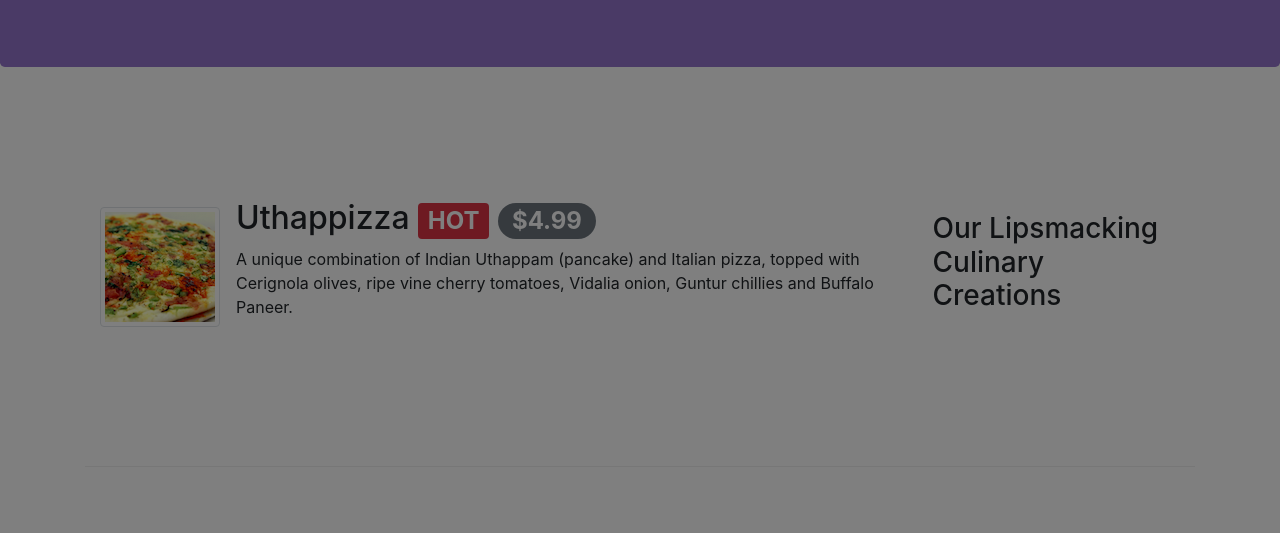
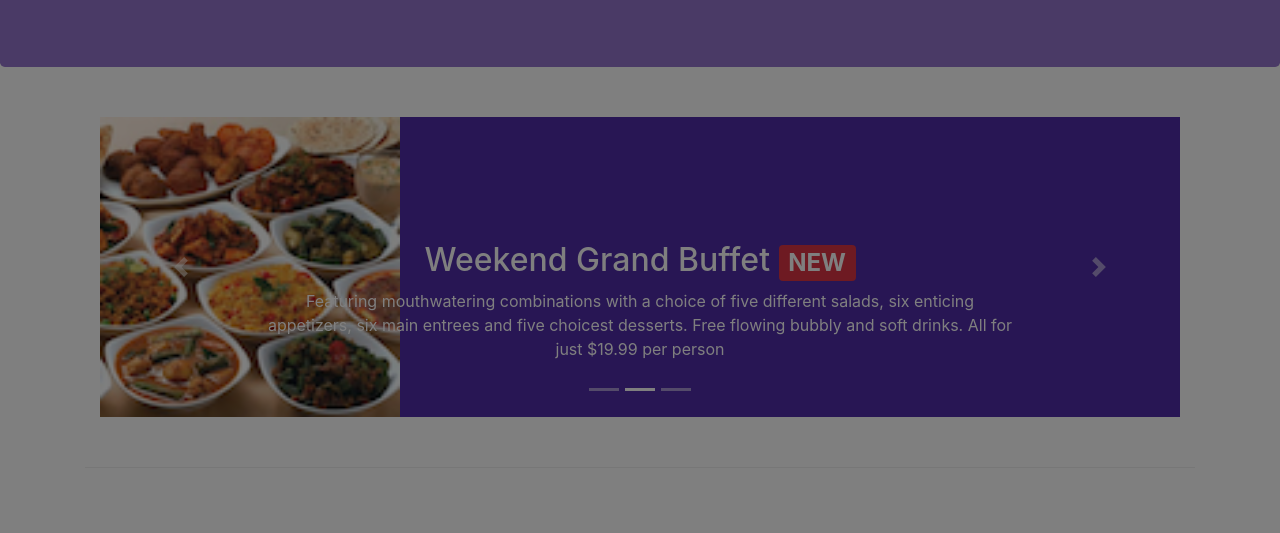
Before and after one commit to arkebi24/conFusion, a website: page index.html in a window 1280 px wide. Both pictures are taken after a click on the link "Login". Shown: the part 267-800 px from the top of the page. Drawn offline with nearby package versions, Linux system fonts and the light colour scheme.

Commit message:
Carousels

```diff
--- a/css/styles.css
+++ b/css/styles.css
@@ -44,3 +44,18 @@ body {
     border-bottom: 1px solid #ddd;
     padding: 10px;
 }
+
+.carousel {
+    background: #512DA8;
+}
+
+.carousel-item {
+    height: 300px;
+}
+
+.carousel-item img {
+    position: absolute;
+    top: 0;
+    left: 0;
+    min-height: 300px;
+}
--- a/index.html
+++ b/index.html
@@ -95,6 +95,47 @@
     </header>
 
     <div class="container">
+        <div class="row row-content">
+            <div class="col">
+                <div id="mycarousel" class="carousel slide" data-ride="carousel">
+                    <div class="carousel-inner" role="listbox">
+                        <div class="carousel-item active">
+                            <img class="d-block img-fluid" src="img/uthappizza.png" alt="Uthappizza">
+                            <div class="carousel-caption d-none d-md-block">
+                                <h2>Uthappizza <span class="badge badge-danger"> HOT</span> <span class="badge badge-pill badge-default"> $4.99</span> </h2>
+                                <p class="d-none d-sm-block">A unique combination of Indian Uthappam (pancake) and Italian pizza, topped with Cerignola olives, ripe vine cherry tomatoes, Vidalia onion, Guntur chillies and Buffalo Paneer.</p>
+                            </div>
+                        </div>
+                        <div class="carousel-item">
+                            <img class="d-block img-fluid" src="img/buffet.png" alt="buffet">
+                            <div class="carousel-caption d-none d-md-block">
+                                <h2>Weekend Grand Buffet <span class="badge badge-danger"> NEW</span> </h2>
+                                <p class="d-none d-sm-block">Featuring mouthwatering combinations with a choice of five different salads, six enticing appetizers, six main entrees and five choicest desserts. Free flowing bubbly and soft drinks. All for just $19.99 per person </p>
+                            </div>
+                        </div>
+                        <div class="carousel-item">
+                            <img class="d-block img-fluid" src="img/alberto.png" alt="alberto">
+                            <div class="carousel-caption d-none d-md-block">
+                                <h2>Alberto Somayya</h2>
+                                <h4>Executive Chef</h4>
+                                <p class="d-none d-sm-block">Award winning three-star Michelin chef with wide International experience having worked closely with whos-who in the culinary world, he specializes in creating mouthwatering Indo-Italian fusion experiences. </p>
+                            </div>
+                        </div>
+                    </div>
+                    <ol class="carousel-indicators">
+                        <li data-target="#mycarousel" data-slide-to="0" class="active"></li>
+                        <li data-target="#mycarousel" data-slide-to="1"></li>
+                        <li data-target="#mycarousel" data-slide-to="2"></li>
+                    </ol>
+                    <a class="carousel-control-prev" href="#mycarousel" role="button" data-slide="prev">
+                        <span class="carousel-control-prev-icon"></span>
+                    </a>
+                    <a class="carousel-control-next" href="#mycarousel" role="button" data-slide="next">
+                        <span class="carousel-control-next-icon"></span>
+                    </a>
+                </div>
+            </div>
+        </div>
         <div class="row row-content align-items-center">
             <div class="col-12 col-sm-4 order-sm-last col-md-3">
                 <h3>Our Lipsmacking Culinary Creations</h3>
@@ -116,8 +157,8 @@
                 <h3>This Month's Promotions</h3>
             </div>
             <div class="col col-sm col-md">
-                <h2>Weekend Grand Buffet</h2>
-                <p>Featuring mouthwatering combinations with a choice of five different salads, six enticing appetizers, six main entrees and five choicest desserts. Free flowing bubbly and soft drinks. All for just $19.99 per person </p>
+                <h2>Weekend Grand Buffet <span class="badge badge-danger"> NEW</span></h2>
+                <p class="d none d-sm-block">Featuring mouthwatering combinations with a choice of five different salads, six enticing appetizers, six main entrees and five choicest desserts. Free flowing bubbly and soft drinks. All for just $19.99 per person </p>
             </div>
         </div>
 
```
